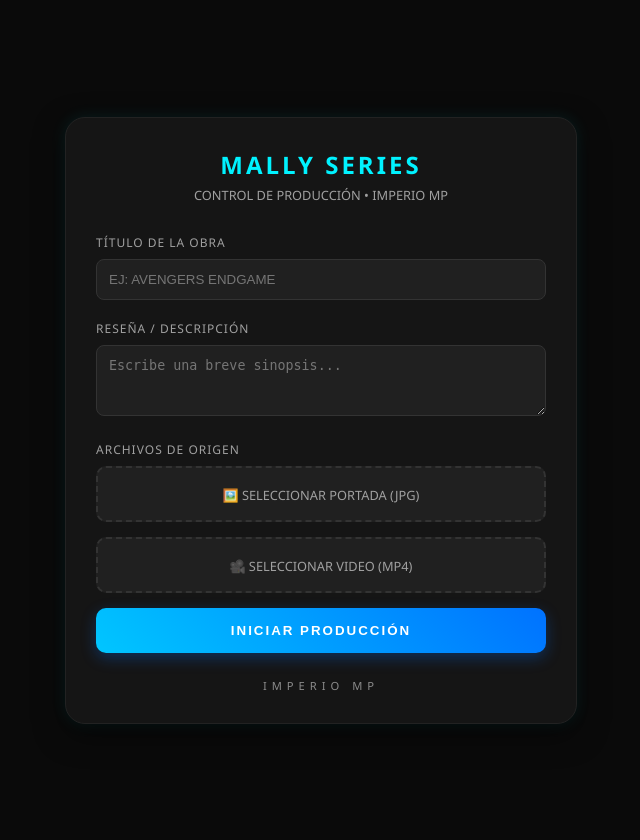
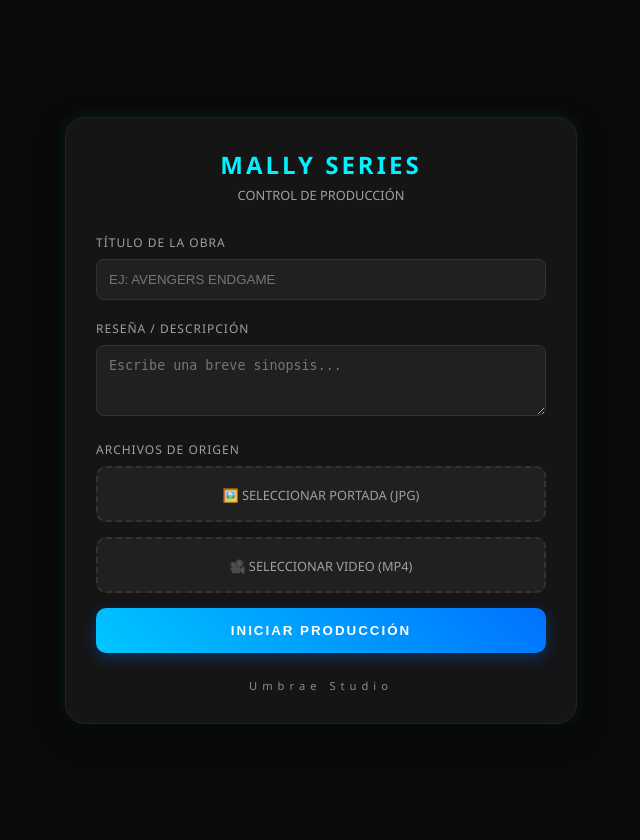
Before and after one commit to KekoOfficial/MallyCuts, a Flask app: page / in a window 1280 px wide. Shown: the whole page, without its empty margins (319-959 px from the left). Run offline with Flask 3, Linux system fonts and the light colour scheme.

Commit message:
Actualizar index.html

```diff
--- a/templates/index.html
+++ b/templates/index.html
@@ -172,7 +172,7 @@
 <div class="container">
     <div class="header">
         <h1>MALLY SERIES</h1>
-        <p>CONTROL DE PRODUCCIÓN • IMPERIO MP</p>
+        <p>CONTROL DE PRODUCCIÓN</p>
     </div>
 
     <form action="/upload" method="post" enctype="multipart/form-data" id="uploadForm">
@@ -205,7 +205,7 @@
         <p style="font-size: 0.8rem; color: var(--neon-color);">SUBIENDO AL SERVIDOR Y SINCRONIZANDO CEREBROS...</p>
     </div>
 
-    <div class="footer-logo">IMPERIO MP</div>
+    <div class="footer-logo">Umbrae Studio</div>
 </div>
 
 <script>
```
